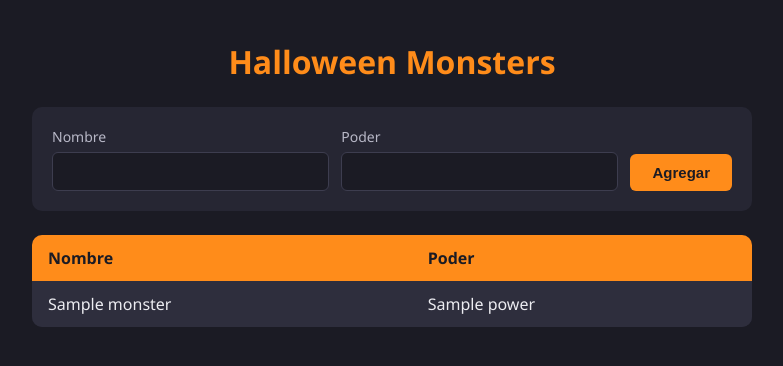
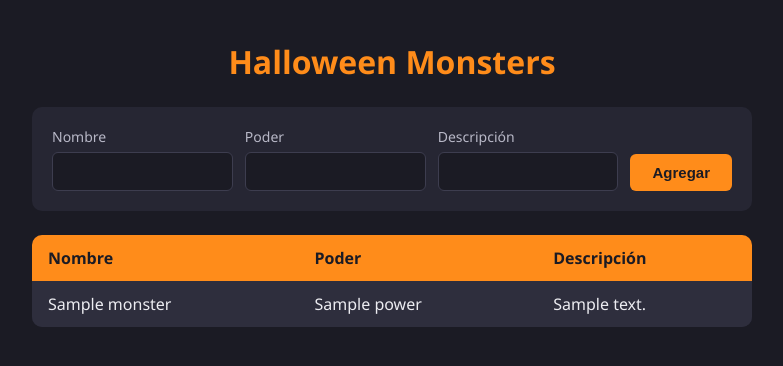
Before and after one commit to alexfiol269837-spec/Halloween, a Flask app: template templates/index.html in a window 1280 px wide. Shown: the top 366 px of the page, without its empty margins (248-1031 px from the left). Run offline with Flask 3, Linux system fonts and the light colour scheme; the template is opened without the code that fills it: most values are stand-ins (such as "Sample title", 1, 10 or a date in 2020).

Commit message:
este es el cambio del index

```diff
--- a/templates/index.html
+++ b/templates/index.html
@@ -13,6 +13,7 @@
         <form action="/monster" method="post">
             <label>Nombre <input type="text" name="name" required></label>
             <label>Poder <input type="text" name="power" required></label>
+            <label>Descripción <input type="text" name="description" required></label>
             <button type="submit">Agregar</button>
         </form>
 
@@ -20,11 +21,13 @@
             <tr>
                 <th>Nombre</th>
                 <th>Poder</th>
+                <th>Descripción</th>
             </tr>
             {% for monster in monsters %}
             <tr>
                 <td>{{ monster.name }}</td>
                 <td>{{ monster.power }}</td>
+                <td>{{ monster.description }}</td>
             </tr>
             {% endfor %}
         </table>
```
